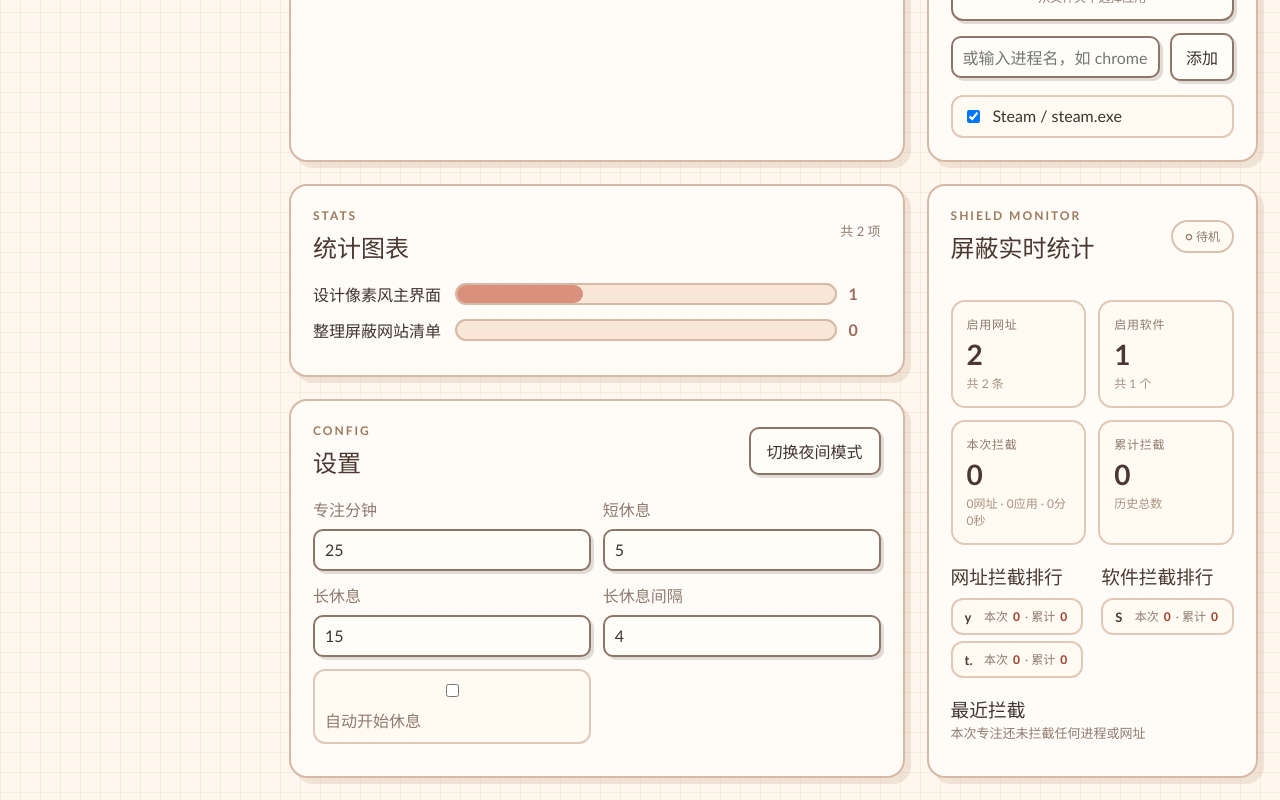
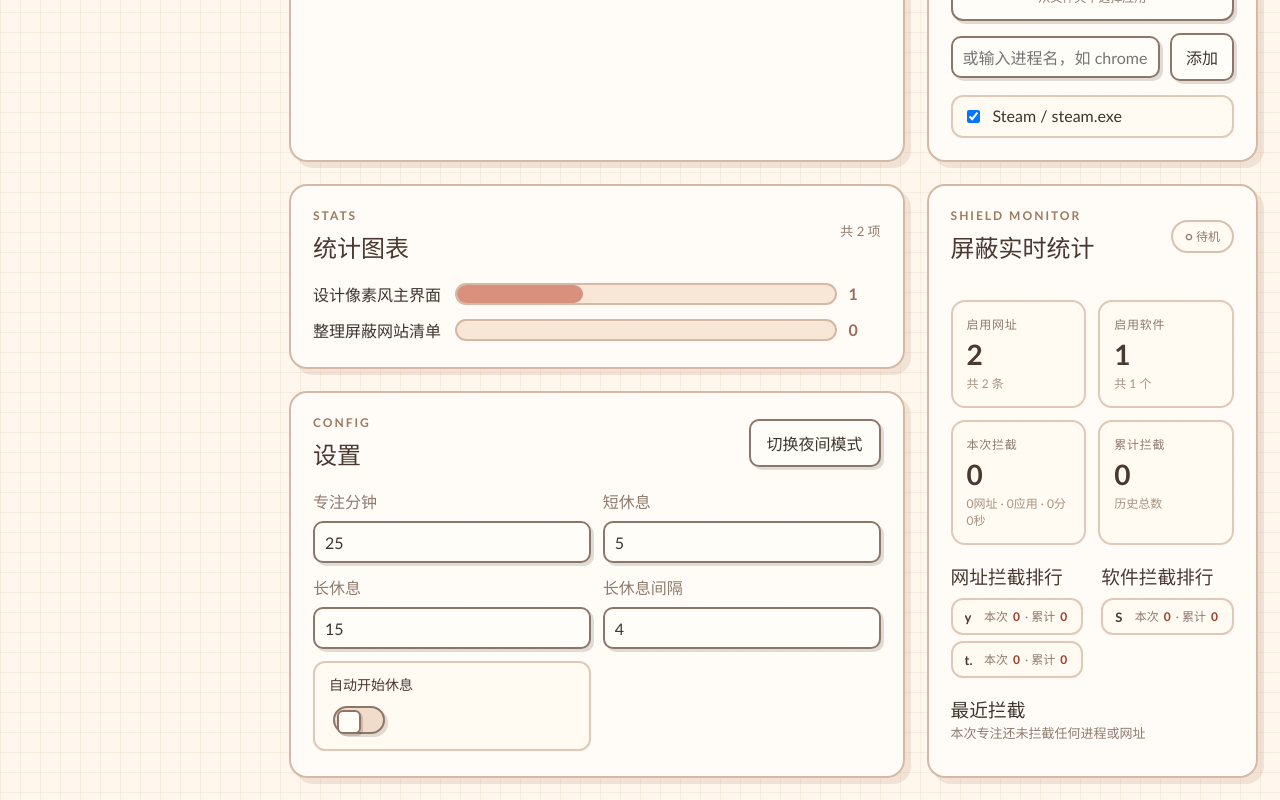
Before and after one commit to withlia/Pomodoro-Timer, a React (Vite) app: page / in a window 1280 px wide. Shown: the part 1028-1828 px from the top of the page. Built offline with nearby package versions, Linux system fonts and the light colour scheme.

Commit message:
Replace autoStartBreak checkbox with pixel-style toggle switch

```diff
--- a/src/components/SettingsPanel.tsx
+++ b/src/components/SettingsPanel.tsx
@@ -35,8 +35,13 @@ export function SettingsPanel({ settings, updateSetting }: Props) {
           <input type="number" min="1" value={settings.longBreakInterval} onChange={(event) => updateSetting('longBreakInterval', Number(event.target.value))} />
         </label>
         <label className="toggle-line">
-          <input type="checkbox" checked={settings.autoStartBreak} onChange={(event) => updateSetting('autoStartBreak', event.target.checked)} />
-          自动开始休息
+          <span>自动开始休息</span>
+          <input
+            type="checkbox"
+            className="pixel-switch"
+            checked={settings.autoStartBreak}
+            onChange={(event) => updateSetting('autoStartBreak', event.target.checked)}
+          />
         </label>
       </div>
     </section>
--- a/src/styles.css
+++ b/src/styles.css
@@ -398,11 +398,84 @@ p {
   word-break: break-all;
 }
 
+.toggle-line {
+  justify-content: space-between;
+  padding: 12px 14px;
+  cursor: pointer;
+  user-select: none;
+  transition: border-color 0.15s ease, background 0.15s ease;
+}
+
+.toggle-line:hover {
+  border-color: #d9917e;
+}
+
+.toggle-line > span {
+  color: #4a3831;
+  font-weight: 700;
+  font-size: 14px;
+}
+
 .mini-list input,
-.toggle-line input {
+.toggle-line input:not(.pixel-switch) {
   width: auto;
   min-height: auto;
   box-shadow: none;
+}
+
+.pixel-switch {
+  appearance: none;
+  -webkit-appearance: none;
+  position: relative;
+  flex: 0 0 auto;
+  width: 52px;
+  height: 28px;
+  padding: 0;
+  min-height: auto;
+  border: 2px solid #8d7669;
+  border-radius: 999px;
+  background: #f0dccb;
+  box-shadow: 3px 3px 0 rgba(91, 68, 58, 0.18);
+  cursor: pointer;
+  transition: background 0.18s ease, border-color 0.18s ease;
+}
+
+.pixel-switch::before {
+  content: '';
+  position: absolute;
+  top: 2px;
+  left: 2px;
+  width: 20px;
+  height: 20px;
+  background: #fffdf8;
+  border: 2px solid #8d7669;
+  border-radius: 6px;
+  box-shadow: 2px 2px 0 rgba(91, 68, 58, 0.22);
+  transition: left 0.18s cubic-bezier(0.5, 1.6, 0.6, 1), background 0.18s ease, border-color 0.18s ease;
+}
+
+.pixel-switch:checked {
+  background: #f5b7a5;
+  border-color: #9d6b5e;
+}
+
+.pixel-switch:checked::before {
+  left: 26px;
+  background: #ffe8de;
+  border-color: #9d6b5e;
+}
+
+.pixel-switch:focus-visible {
+  outline: 3px solid rgba(217, 145, 126, 0.5);
+  outline-offset: 2px;
+}
+
+.pixel-switch:hover {
+  background: #ebc9b5;
+}
+
+.pixel-switch:checked:hover {
+  background: #efa896;
 }
 
 .bar-chart>div {
@@ -564,6 +637,30 @@ p {
 .app-shell[data-theme="dark"] .task-item.selected {
   background: #44354a;
   border-color: #d89a8b;
+}
+
+.app-shell[data-theme="dark"] .toggle-line > span {
+  color: #ffe8de;
+}
+
+.app-shell[data-theme="dark"] .pixel-switch {
+  background: #3f3049;
+  border-color: #b8a5b0;
+}
+
+.app-shell[data-theme="dark"] .pixel-switch::before {
+  background: #1c1526;
+  border-color: #b8a5b0;
+}
+
+.app-shell[data-theme="dark"] .pixel-switch:checked {
+  background: #d89a8b;
+  border-color: #ffd9c9;
+}
+
+.app-shell[data-theme="dark"] .pixel-switch:checked::before {
+  background: #4a2233;
+  border-color: #ffd9c9;
 }
 
 .app-shell[data-theme="dark"] .hero-card {
```
